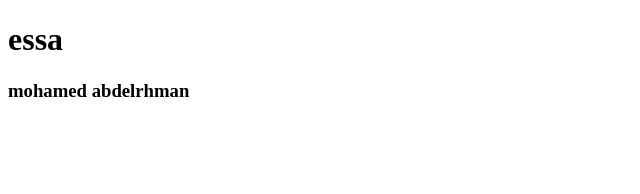
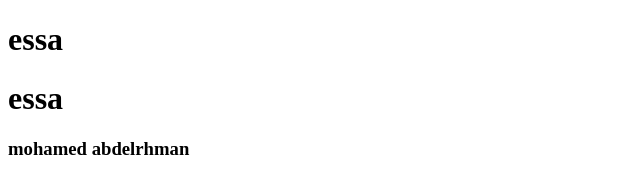
Before and after one commit to mhmed78/NTI-LEC, a plain HTML site: page index.html in a window 1280 px wide. Shown: the whole page, without its empty margins (0-640 px from the left). Drawn offline with Linux system fonts and the light colour scheme.

Commit message:
B:second

```diff
--- a/index.html
+++ b/index.html
@@ -8,6 +8,7 @@
 <body>
 
    <h1> essa </h1>
+   <h1> essa </h1>
    <h3> mohamed abdelrhman </h3>
 
 </body>
```
